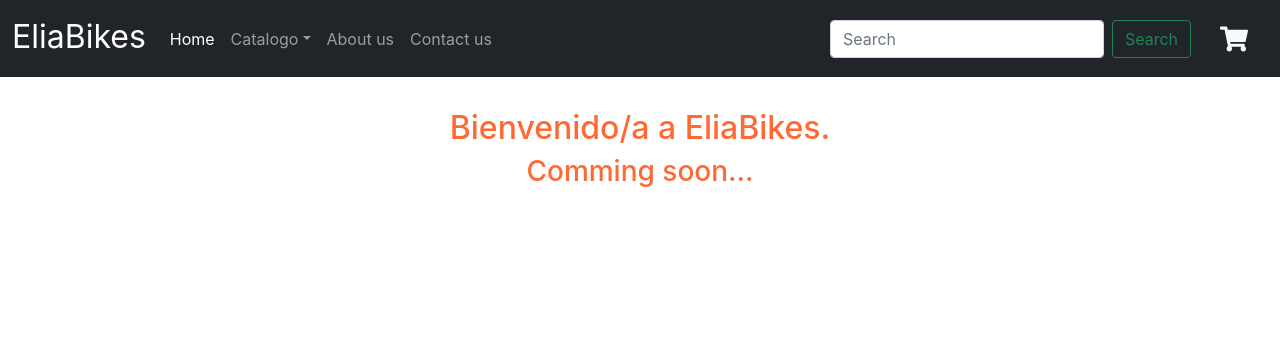
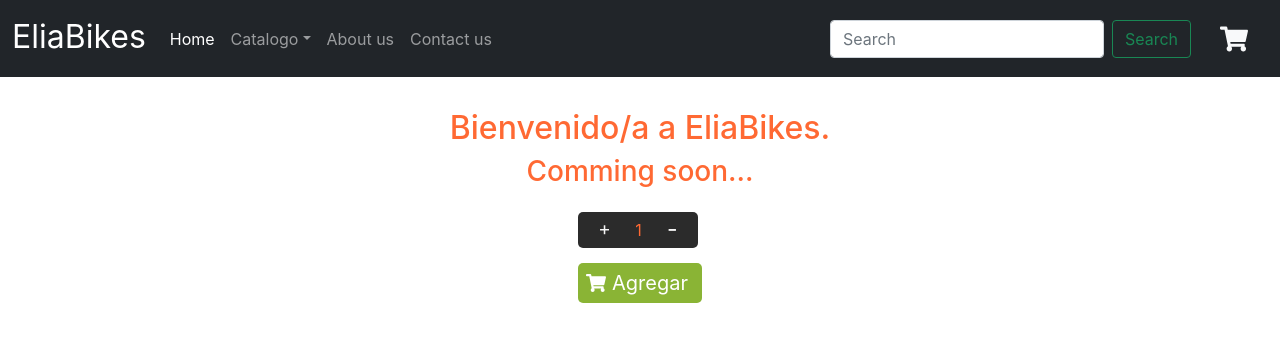
Before and after one commit to 44114272/App-react-Elia, a React (Create React App) app: page / in a window 1280 px wide. Shown: the top 342 px of the page. Built offline with nearby package versions, Linux system fonts and the light colour scheme.

Commit message:
Desafio ItemCount

```diff
--- a/src/App.css
+++ b/src/App.css
@@ -1,5 +1,6 @@
+/* Navbar */
 .dropdown-item:hover{
-  background-color: rgba(65, 65, 65, 0.822);
+  background-color: rgba(65, 65, 65, .822);
 }
 .cart-icon{
   margin: 0 20px 0 5px;
@@ -18,3 +19,57 @@
     margin: 10px 0 5px 0;
   }
 }
+/* ItemCount */
+.container-contador{
+  background-color: rgb(43, 43, 43);
+  width: 120px;
+  display: flex;
+  justify-content: center;
+  align-items: center;
+  margin-top: 15px;
+  border-radius: 5px;
+}
+.btn-suma,.btn-resta{
+  cursor: pointer;
+  border: none;
+  background-color: transparent;
+  padding: 0;
+  color: rgb(245, 245, 245);
+  margin: auto;
+}
+.btn-suma{
+  font-size: 19px;
+  padding-bottom: 2px;
+}
+.btn-resta{
+  font-size: 23px;
+  padding: 0 0 2px 1px;
+}
+.btn-suma:active,.btn-resta:active{
+  transform: scale(.9);
+}
+.contador{
+  margin: 0 4px;
+}
+.container-btn-add{
+  display: flex;
+  justify-content: center;
+  align-items: center;
+  margin: 15px 0;
+  background-color: rgb(138, 180, 53);
+  border-radius: 5px;
+  padding: 4px 8px;
+  color: #fff;
+  cursor: pointer;
+}
+.container-btn-add:hover{
+  background-color: rgb(148, 199, 46);
+  box-shadow: 4px 4px 12px rgba(65, 65, 65, .6);
+}
+.btn-add{
+  font-family: -apple-system, BlinkMacSystemFont, 'Segoe UI', Roboto, Oxygen, Ubuntu, Cantarell, 'Open Sans', 'Helvetica Neue', sans-serif;
+  font-size: 20px;
+  border: none;
+  background: transparent;
+  color: #fff;
+}
--- a/src/App.js
+++ b/src/App.js
@@ -2,7 +2,9 @@ import './App.css';
 import NavBar from './components/NavBar/NavBar';
 import ItemListContainer from './components/ItemListContainer/ItemListContainer';
 
+
 function App() {
+
   return (
     <div>
       <NavBar />
--- /dev/null
+++ b/src/components/ItemCount/ItemCount.js
@@ -0,0 +1,36 @@
+import React, { useState } from 'react'
+import {FaShoppingCart} from 'react-icons/fa';
+
+const ItemCount = ({initial,stock})=> {
+    const [count,setCount] = useState(initial)
+
+    const itemSuma = ()=>{
+        if(count < stock){
+            setCount(count + 1)
+        }
+    }
+    const itemResta = ()=>{
+        if(count > initial){
+            setCount(count - 1)
+        }
+    }
+    const onAdd = ()=>{
+        alert(`Agregaste ${count} productos`)
+    }
+
+    return (
+        <div>
+            <div className='container-contador'>
+                <button className='btn-suma' onClick={itemSuma}>+</button>
+                <label className='contador'>{count}</label>
+                <button className='btn-resta' onClick={itemResta}>-</button>
+            </div>
+            <div className="container-btn-add" onClick={onAdd}>
+                <FaShoppingCart className='fs-5'/>
+                <button className='btn-add'>Agregar</button>
+            </div>
+        </div>
+    )
+}
+
+export default ItemCount
--- a/src/components/ItemListContainer/ItemListContainer.js
+++ b/src/components/ItemListContainer/ItemListContainer.js
@@ -1,10 +1,12 @@
 import React from 'react'
+import ItemCount from '../ItemCount/ItemCount'
 
 function ItemListContainer({greetings,content}) {
     return (
         <div className="item-list-container">
             <h2>{greetings}</h2>
             <h3>{content}</h3>
+            <ItemCount initial={1} stock={5} />
         </div>
     )
 }
--- a/src/components/NavBar/NavBar.js
+++ b/src/components/NavBar/NavBar.js
@@ -34,7 +34,7 @@ const NavBar = () => {
                                 <a className="nav-link" href="#">Contact us</a>
                             </li>
                         </ul>
-                        <form class="d-flex mx-lg-4">
+                        <form className="d-flex mx-lg-4">
                             <input className="form-control me-2 hola" type="search" placeholder="Search" aria-label="Search"/>
                             <button className="btn btn-outline-success " type="submit">Search</button>
                         </form>
```
